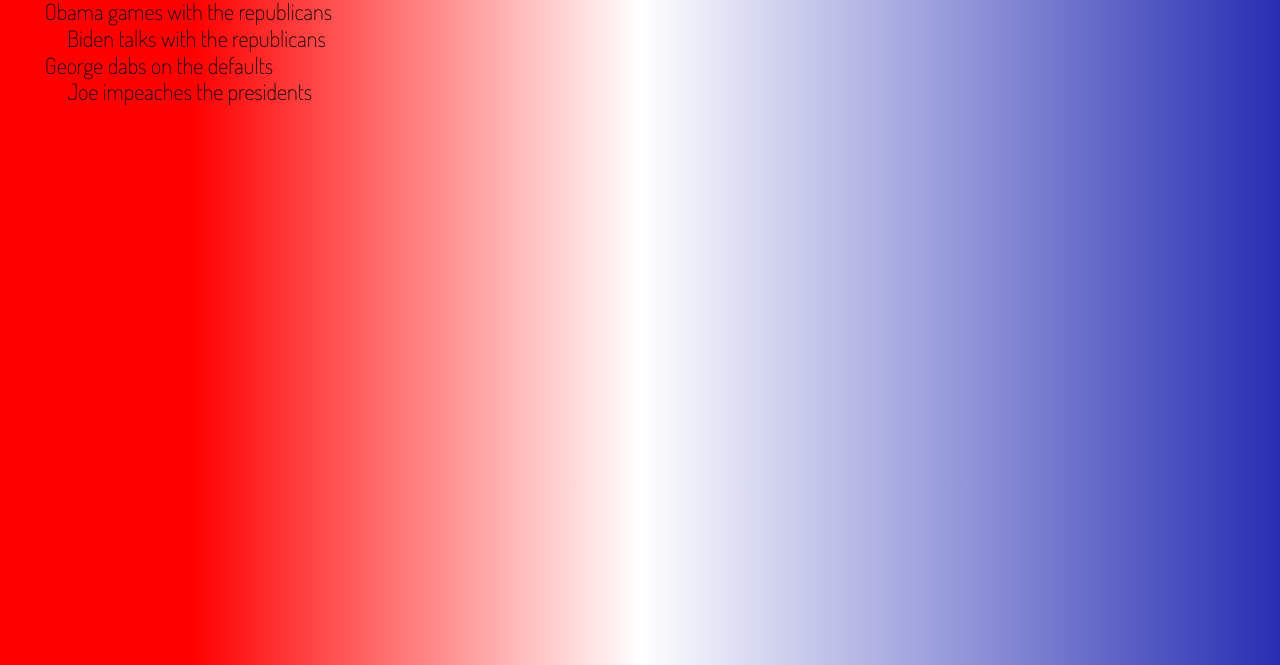
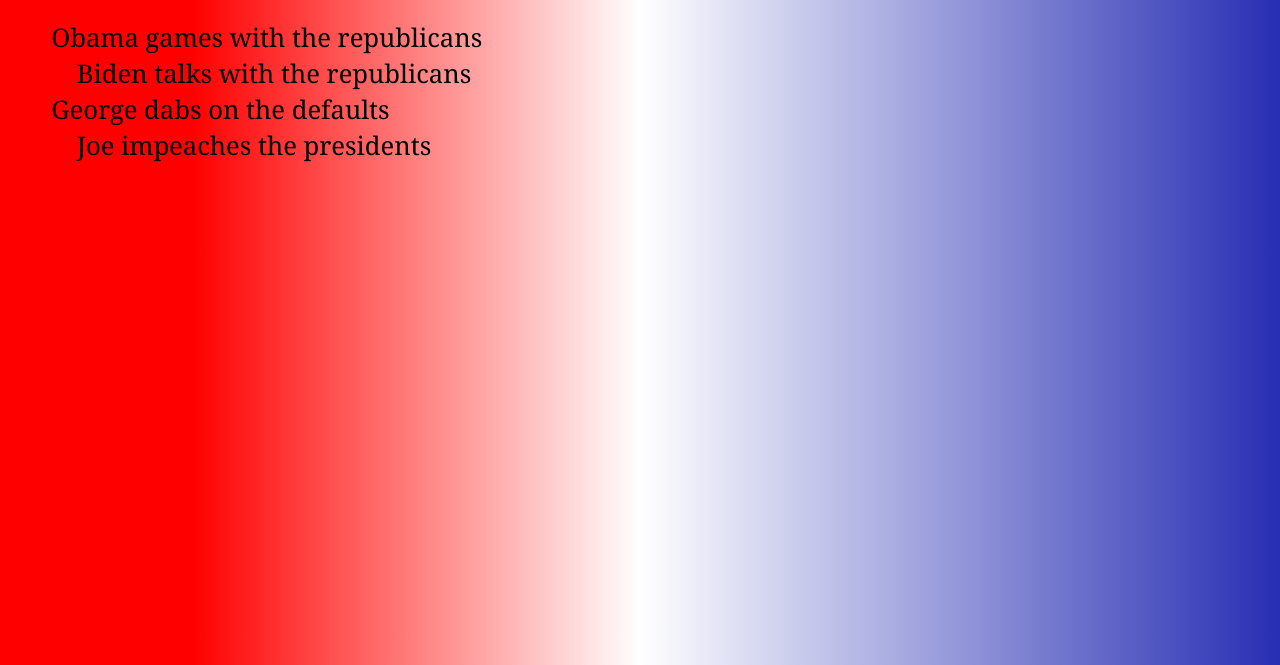
Before and after one commit to Maverick616/kinetic-poem-remix, a plain HTML site: page index.html in a window 1280 px wide. Shown: the part 135-800 px from the top of the page. Drawn offline with Linux system fonts and the light colour scheme.

Commit message:
💝🌮 Updated with Glitch IV

```diff
--- a/index.html
+++ b/index.html
@@ -5,11 +5,9 @@
     <meta http-equiv="X-UA-Compatible" content="IE=edge" />
     <meta name="viewport" content="width=device-width, initial-scale=1" />
     <!-- custom font -->
-    <link rel="preconnect" href="https://fonts.gstatic.com" />
-    <link
-      href="https://fonts.googleapis.com/css2?family=Dosis:wght@200&display=swap"
-      rel="stylesheet"
-    />
+    <link rel="preconnect" href="https://fonts.googleapis.com">
+    <link rel="preconnect" href="https://fonts.gstatic.com" crossorigin>
+    <link href="https://fonts.googleapis.com/css2?family=Noto+Serif&display=swap" rel="stylesheet">
     <!-- end custom font -->
 
     <title>Gaming President</title>
@@ -17,17 +15,17 @@
     <!-- styles -->
     <style>
       body {
-        font-family: "Dosis", sans-serif;
+        font-family: 'Noto Serif', serif;
         margin: 2em;
         background: linear-gradient(90deg, rgba(255,0,0,1) 15%, rgba(255,255,255,1) 50%, rgba(39,46,179,1) 100%);
         color: #black;
-        font-size: 1.4em;
+        font-size: 1.6em;
       }
       h1 {
         color: #black;
       }
       #poem > div {
-        height: 1.2em;
+        height: 1.4em;
       }
       .indent {
         padding-left: 1em;
```
